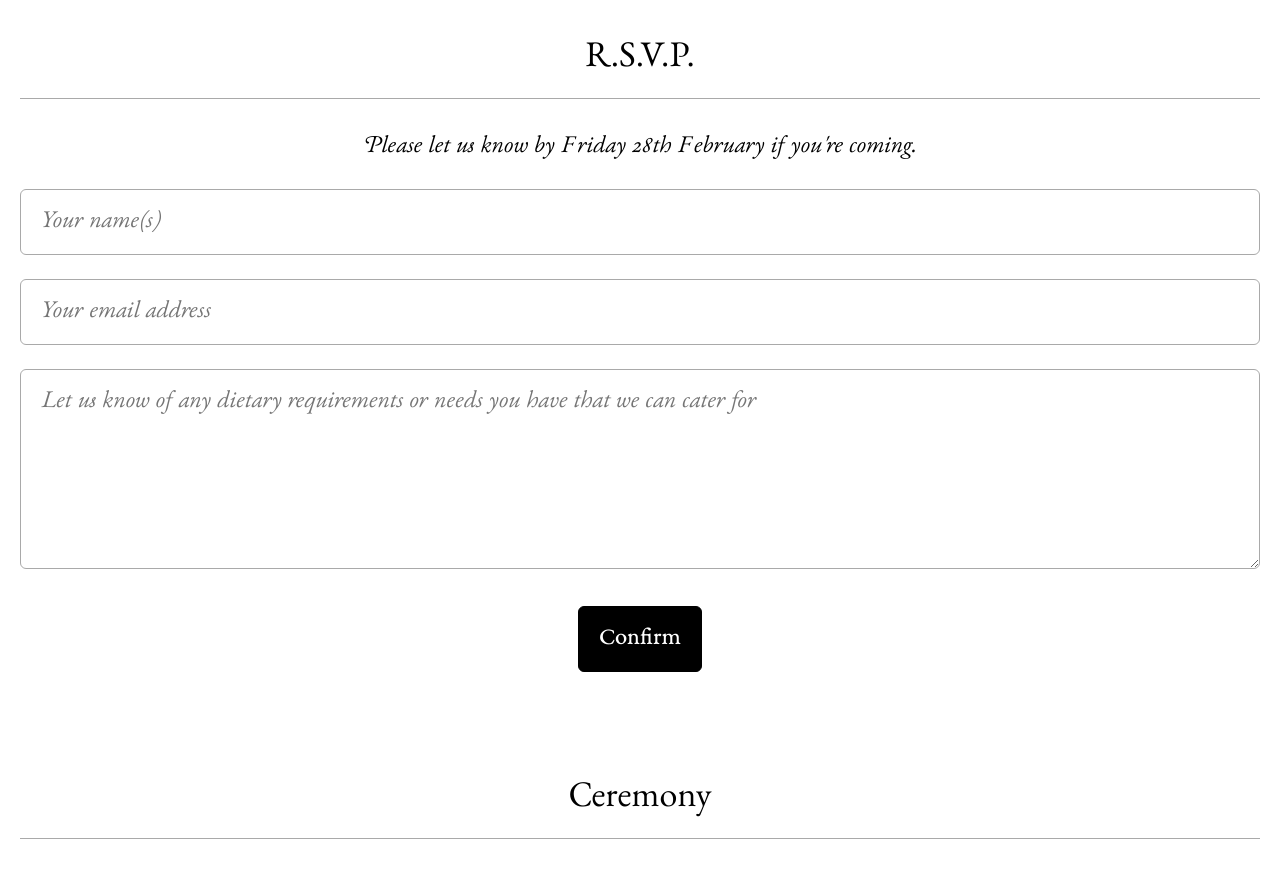
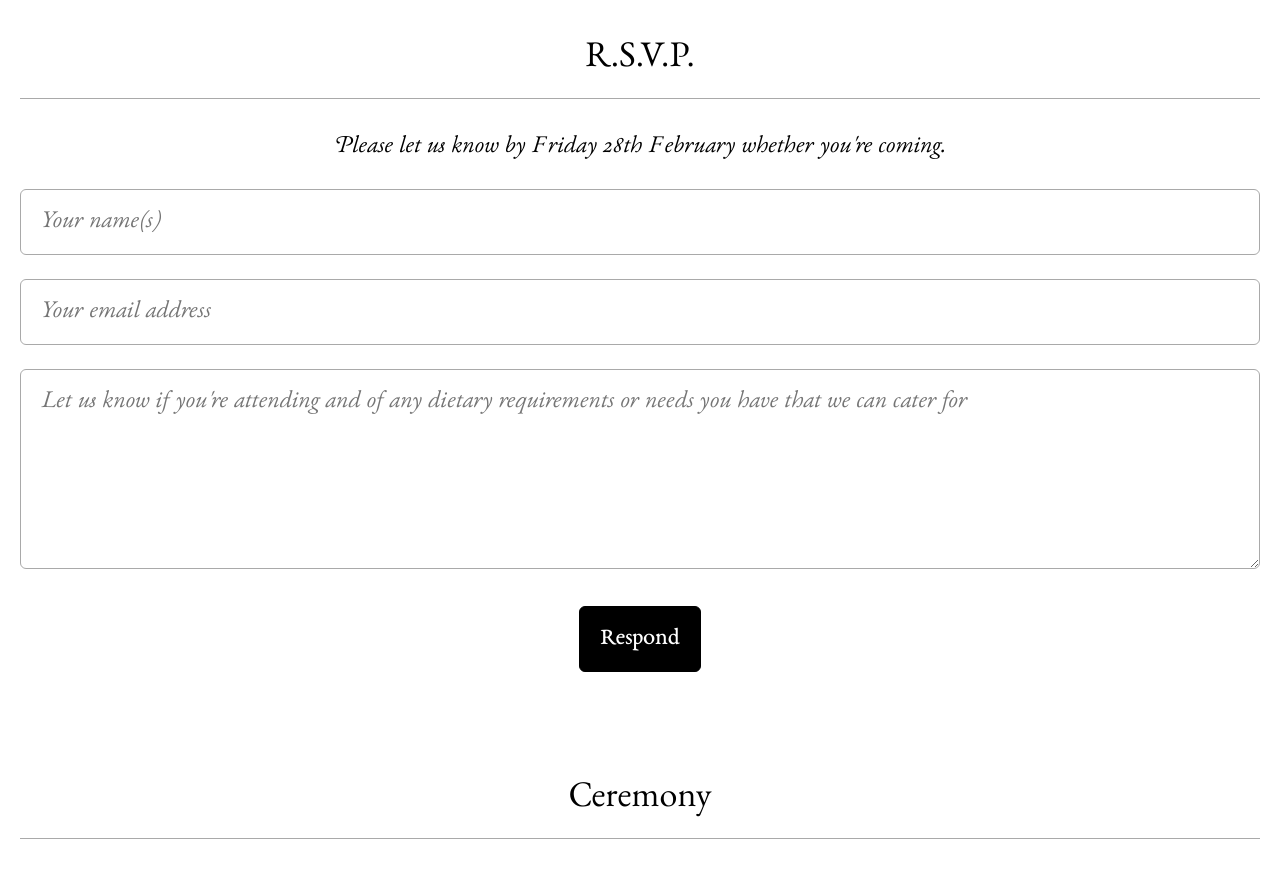
Before and after one commit to tomduckering/jo-and-tom-dot-com, a React (Create React App) app: page / in a window 1280 px wide. Shown: the part 680-1549 px from the top of the page. Built offline with nearby package versions, Linux system fonts and the light colour scheme.

Commit message:
Adjust wording to encourage non-attendance replies too

```diff
--- a/src/App.tsx
+++ b/src/App.tsx
@@ -12,7 +12,7 @@ const App: React.FC = () => {
       <main>
         <section className="rsvp">
           <h2>R.S.V.P.</h2>
-          <em>Please let us know by Friday 28th February if you're coming.</em>
+          <em>Please let us know by Friday 28th February whether you're coming.</em>
           <form name="rsvp" action="https://formspree.io/mwkedqrq" method="POST">
             <p>
               <input type="text" name="name" placeholder="Your name(s)" />
@@ -21,10 +21,10 @@ const App: React.FC = () => {
               <input type="email" name="email" placeholder="Your email address" />
             </p>
             <p>
-              <textarea name="notes" placeholder="Let us know of any dietary requirements or needs you have that we can cater for"></textarea>
+              <textarea name="notes" placeholder="Let us know if you're attending and of any dietary requirements or needs you have that we can cater for"></textarea>
             </p>
             <p>
-              <button type="submit">Confirm</button>
+              <button type="submit">Respond</button>
             </p>
           </form>
         </section>
```
